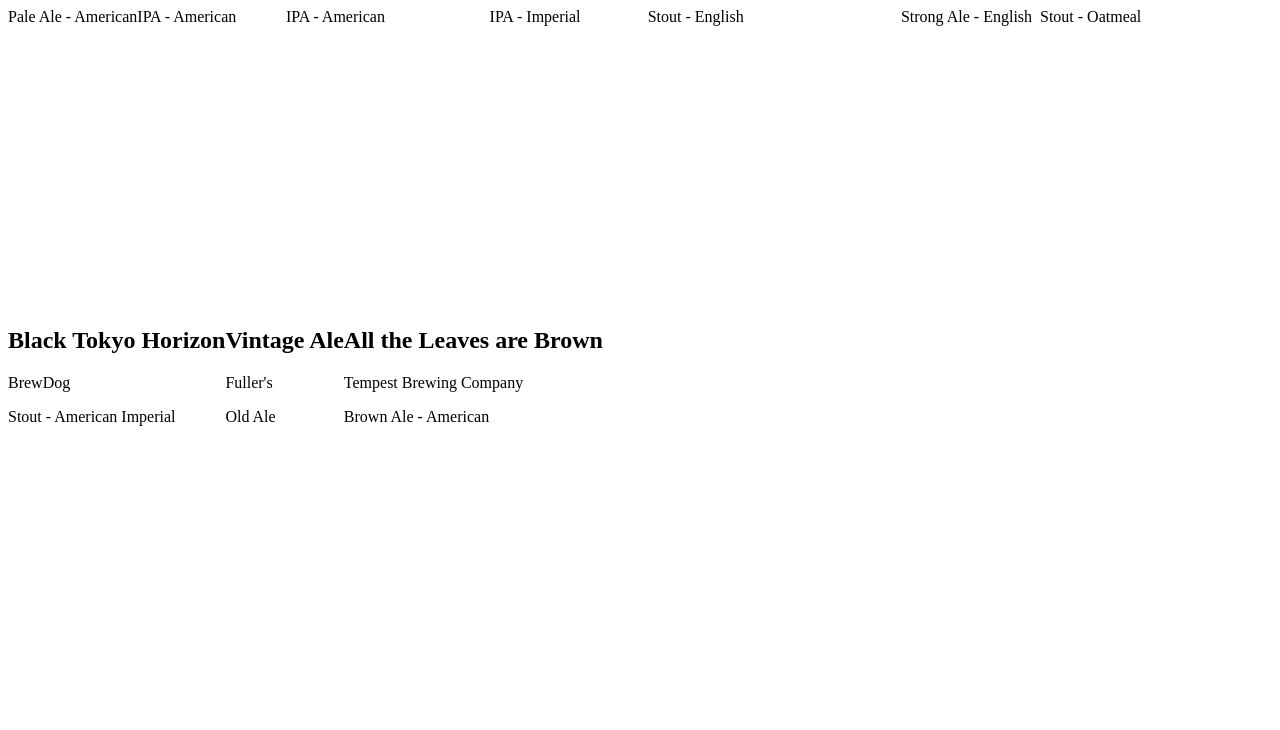
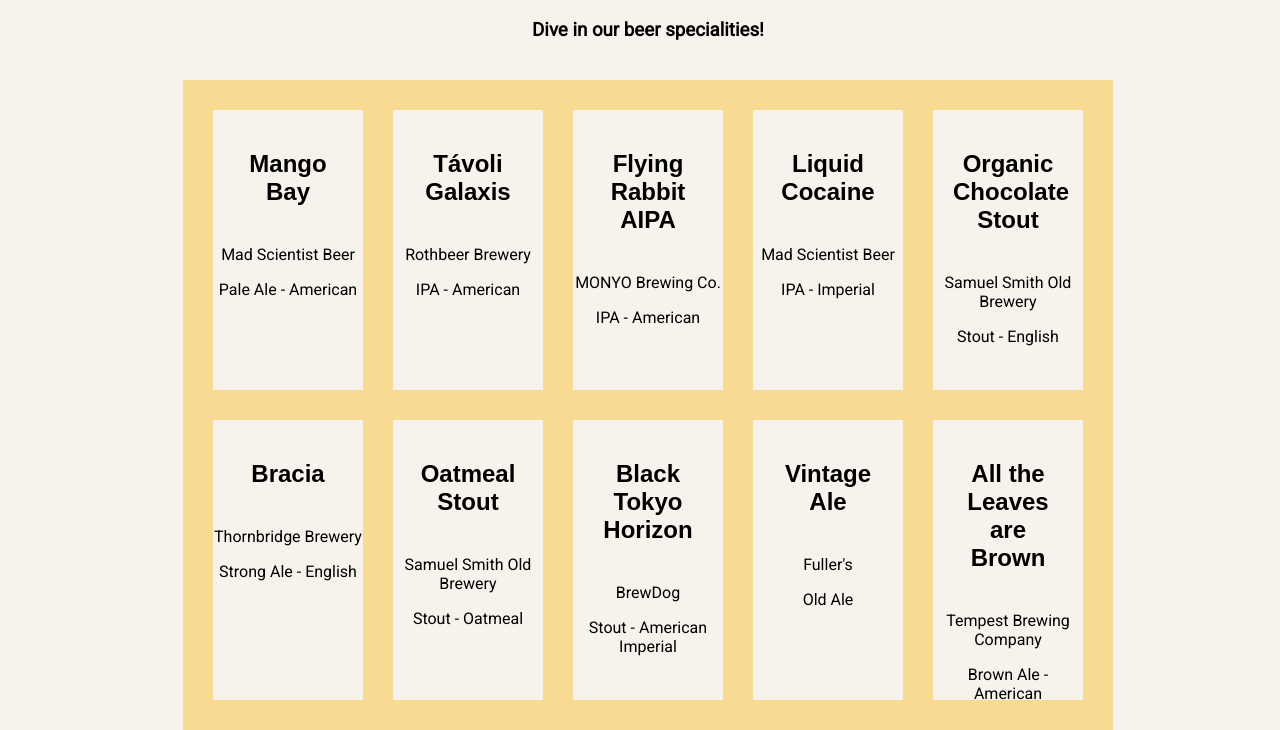
Before and after one commit to szylwythot/beer-shop, a plain HTML site: page frontend/index.html in a window 1280 px wide. Shown: the part 101-831 px from the top of the page. Drawn offline with Linux system fonts and the light colour scheme; files whose address does not match are found by name; a web font is replaced by a local one.

Commit message:
initial design is ready

```diff
--- a/frontend/index.html
+++ b/frontend/index.html
@@ -6,6 +6,11 @@
 	<meta name="viewport" content="width=device-width, initial-scale=1.0">
 	<title>Beers</title>
 
+    <link rel="preconnect" href="https://fonts.googleapis.com">
+    <link rel="preconnect" href="https://fonts.gstatic.com" crossorigin>
+    <link href="https://fonts.googleapis.com/css2?family=Roboto&family=Rum+Raisin&display=swap" rel="stylesheet">
+
+    <link rel="stylesheet" href="pub\reset.css">
     <link rel="stylesheet" href="pub\style.css">
     <script src="pub\script.js"></script>
 </head>
--- /dev/null
+++ b/frontend/public/reset.css
@@ -0,0 +1,32 @@
+* {
+    margin: 0;
+    padding: 0;
+    border: 0;
+    outline: none;
+    box-sizing: border-box;
+    background: transparent;
+    font-family: inherit;
+  }
+  a{
+    text-decoration: none;
+  }
+  a img {
+    border: none;
+  }
+
+  button,
+  a {
+    cursor: pointer;
+    color: inherit;
+  }
+
+  textarea {
+    resize: none;
+  }
+
+  button,
+  textarea,
+  select {
+    appearance: none !important;
+    border-radius: 0;
+  }
--- a/frontend/public/script.js
+++ b/frontend/public/script.js
@@ -8,7 +8,7 @@
 
 const beerHtml = (beer) => {
     return `
-        <div>
+        <div class="beer">
             <h2>${beer.title}</h2>
             <p class="sub">${beer.sub}</p>
             <p class="text">${beer.text}</p>
@@ -23,7 +23,7 @@
     return beers;
 };
 
-function rederBeers(beers){
+function renderBeers(beers){
     let beersHtml = "";
     for (const beer of beers) {
         beersHtml += beerHtml(beer);
@@ -31,6 +31,8 @@
 
     const rootElement = document.getElementById("root");
     rootElement.insertAdjacentHTML(`beforeend`, `
+    <h1>Szilvi's Brewery</h1>
+    <h3>Dive in our beer specialities!</h3>
     <div class="beers">
         ${beersHtml}
     </div>
@@ -43,5 +45,5 @@
     const fetchedBeers = await fetch(`pub/data.json`);
     const beersJson = await fetchedBeers.json();
 
-    rederBeers(processBeers(beersJson.cards));
+    renderBeers(processBeers(beersJson.cards));
 });
--- a/frontend/public/style.css
+++ b/frontend/public/style.css
@@ -1,11 +1,46 @@
-#root .beers{
+body{
     height: 100vh;
     width: 100vw;
-    display: flex;
-    flex-wrap: wrap;
+    font-family: 'Roboto', sans-serif;
+    background-color: #f7f3ec;
+    text-align: center;
+}
+
+#root h1,
+#root h2{
+    padding: 20px;
+
+    font-family: 'Rum Raisin', sans-serif;
+}
+
+#root{
+    width: 100vw;
+    height: 100%;
+}
+
+#root .beers{
+    width: max-content;
+    height: max-content;
+
+    position: relative;
+    top: 20px;
+    /* left: 20px; */
+    left:50%;
+    transform: translateX(-50%);
+
+    display: grid;
+    grid-template-rows: 280px 280px;
+    grid-template-columns: 150px 150px 150px 150px 150px;
+    grid-gap: 30px;
+    grid-auto-flow: row;
+
+    background-color: #f8da92;
+
+    padding: 30px;
 }
 
 #root .beers .beer{
-    width: 150px;
-    height: 280px;
+    /* width: 150px;
+    height: 280px; */
+    background-color: #f7f3ec;
 }
```
Also changed, not shown: frontend/public/image/blackNwhite.jpg (added), frontend/public/image/bokor.jpg (added), frontend/public/image/child.jpg (added), frontend/public/image/cserszomorce.jpg (added), frontend/public/image/grapes.jpg (added), frontend/public/image/kissing.jpg (added), frontend/public/image/leaves.jpg (added), frontend/public/image/ozike.jpg (added), 2 other files.
